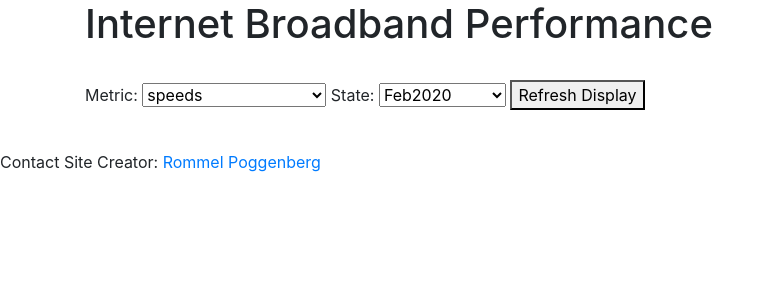
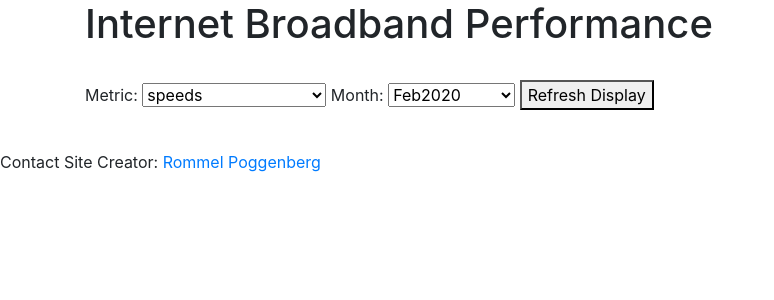
Before and after one commit to rommjp/Broadband_Performance_App, a PHP site: page / in a window 1280 px wide. Shown: the top 300 px of the page, without its empty margins (0-774 px from the left). Run offline with PHP 8.4, Linux system fonts and the light colour scheme; some libraries are stand-ins or nearby versions.

Commit message:
Minor changes
Dropdown filters name changes

```diff
--- a/index.php
+++ b/index.php
@@ -24,7 +24,7 @@ $metric_dropdown="
 			<option value='packet_loss'>packet_loss</option>
 		</select>";
 
-$state_dropdown="
+$month_dropdown="
 		<select id='month_id'>
 			<option value='Feb2020'>Feb2020</option>
 			<option value='Nov2019'>Nov2019</option>
@@ -43,7 +43,7 @@ $html_display="
 
       <h1>Internet Broadband Performance</h1><br>
 		Metric: {$metric_dropdown}
-		State: {$state_dropdown}
+		Month: {$month_dropdown}
 		<button id='filter_id' type='button' enabled>Refresh Display</button>
 </div>
 ";
```
